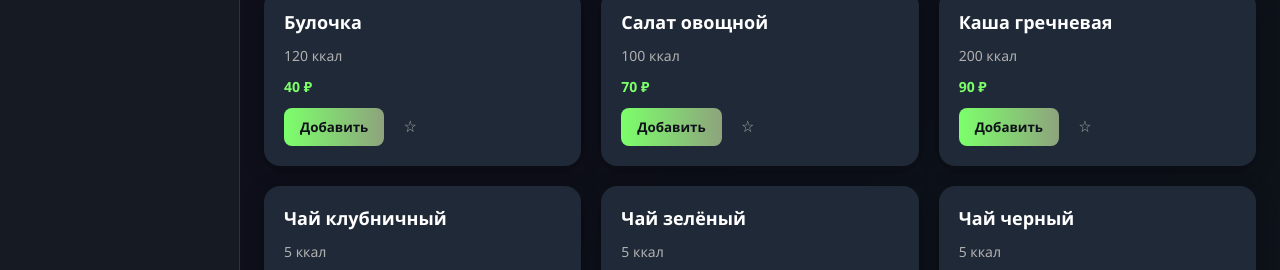
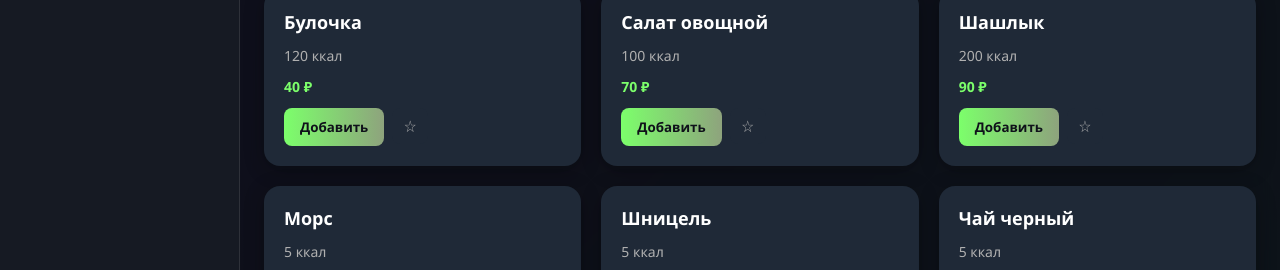
Before and after one commit to Bob21al/TvoiObed, a website: page index.html in a window 1280 px wide. Both pictures are taken after a click on the element "Меню на сегодня". Shown: the part 323-593 px from the top of the page. Drawn offline with Linux system fonts and the light colour scheme.

Commit message:
Add files via upload

```diff
--- a/index.html
+++ b/index.html
@@ -139,7 +139,7 @@
                        </div>
                    </div>
                    <div class="menu-card">
-                       <h3>Каша гречневая</h3>
+                       <h3>Шашлык</h3>
                        <p class="calories">200 ккал</p>
                        <p class="price">90 ₽</p>
                        <div class="button-group">
@@ -148,7 +148,7 @@
                        </div>
                    </div>
                    <div class="menu-card">
-                       <h3>Чай клубничный</h3>
+                       <h3>Морс</h3>
                        <p class="calories">5 ккал</p>
                        <p class="price">30 ₽</p>
                        <div class="button-group">
@@ -157,7 +157,7 @@
                        </div>
                    </div>
                    <div class="menu-card">
-                       <h3>Чай зелёный</h3>
+                       <h3>Шницель</h3>
                        <p class="calories">5 ккал</p>
                        <p class="price">30 ₽</p>
                        <div class="button-group">
@@ -218,8 +218,8 @@
                            <div class="custom-select" id="time-select-wrapper">
                                <input type="text" id="order-time" placeholder="Выберите время" readonly>
                                <div class="custom-select-dropdown" id="time-dropdown">
-                                   <div class="custom-option" data-value="breakfast">Завтрак (8:00-9:00)</div>
-                                   <div class="custom-option" data-value="lunch">Обед (большая перемена) (12:00-13:00)</div>
+                                   <div class="custom-option" data-value="breakfast">Завтрак (8:30-9:00)</div>
+                                   <div class="custom-option" data-value="lunch">Обед (большая перемена) (12:20-12:40)</div>
                                </div>
                            </div>
                        </div>
```
